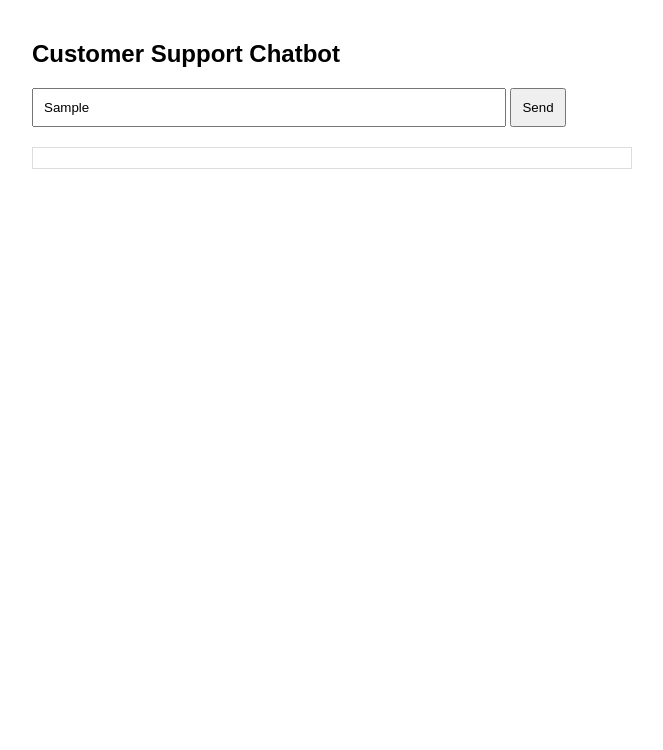
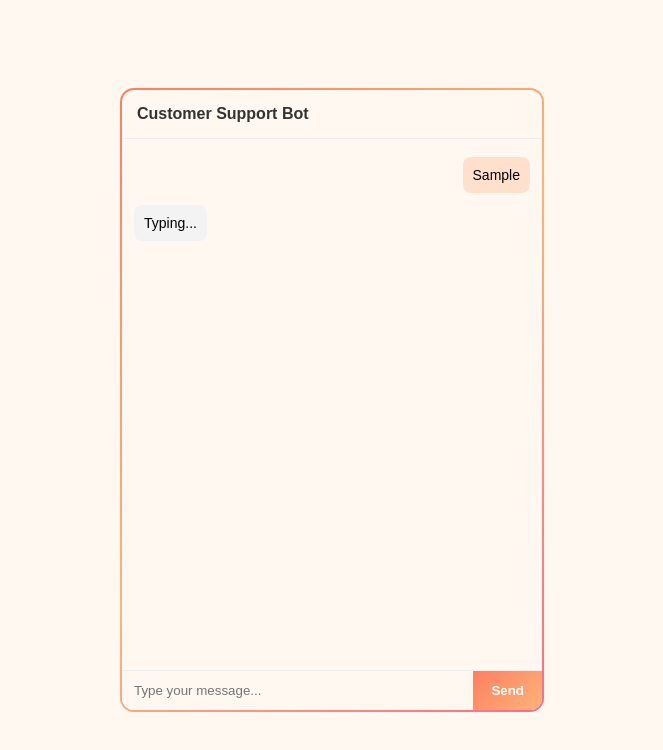
Before and after one commit to shivamkumar359/Fai_in_Session_practical_Assignment_submission, a plain HTML site: page index.html in a window 1280 px wide. Both pictures are taken after typing "Sample" into the empty fields and a click on the button "Send". Shown: the whole page, without its empty margins (308-971 px from the left). Drawn offline with Linux system fonts and the light colour scheme; no server answers.

Commit message:
Refactor HTML structure and styles for chatbot

```diff
--- a/index.html
+++ b/index.html
@@ -2,39 +2,136 @@
 <html>
 <head>
   <title>Customer Support Bot</title>
+
   <style>
     body {
+      margin: 0;
       font-family: Arial;
-      max-width: 600px;
-      margin: 40px auto;
+      background: #fff8f0; /* light cream */
+      display: flex;
+      justify-content: center;
+      align-items: center;
+      height: 100vh;
     }
+
+    /* Gradient border wrapper */
+    .chat-wrapper {
+      padding: 2px;
+      border-radius: 14px;
+      background: linear-gradient(135deg, #ff7e5f, #feb47b, #ff6a88);
+    }
+
+    .chat-container {
+      width: 420px;
+      height: 620px;
+      background: #fff8f0; /* cream */
+      border-radius: 12px;
+      display: flex;
+      flex-direction: column;
+      overflow: hidden;
+    }
+
+    .chat-header {
+      padding: 15px;
+      font-weight: bold;
+      color: #333;
+      border-bottom: 1px solid #eee;
+    }
+
+    .chat-box {
+      flex: 1;
+      padding: 12px;
+      overflow-y: auto;
+      display: flex;
+      flex-direction: column;
+    }
+
+    .message {
+      margin: 6px 0;
+      padding: 10px;
+      border-radius: 8px;
+      max-width: 75%;
+      white-space: pre-wrap;
+      font-size: 14px;
+    }
+
+    .user {
+      background: #ffe0cc;
+      align-self: flex-end;
+    }
+
+    .bot {
+      background: #f3f3f3;
+      align-self: flex-start;
+    }
+
+    .chat-input {
+      display: flex;
+      border-top: 1px solid #eee;
+    }
+
     input {
-      width: 75%;
-      padding: 10px;
+      flex: 1;
+      padding: 12px;
+      border: none;
+      outline: none;
+      background: #fff8f0;
     }
+
+    /* Gradient button */
     button {
-      padding: 10px;
+      padding: 12px 18px;
+      border: none;
+      cursor: pointer;
+      color: white;
+      font-weight: bold;
+      background: linear-gradient(135deg, #ff7e5f, #feb47b);
     }
-    #output {
-      margin-top: 20px;
-      white-space: pre-wrap;
-      border: 1px solid #ddd;
-      padding: 10px;
+
+    button:hover {
+      opacity: 0.9;
     }
   </style>
 </head>
+
 <body>
 
-<h2>Customer Support Chatbot</h2>
+<div class="chat-wrapper">
+  <div class="chat-container">
 
-<input id="input" placeholder="Ask something..." />
+    <div class="chat-header">
+      Customer Support Bot
+    </div>
+
+    <div id="chat" class="chat-box"></div>
+
+    <div class="chat-input">
+      <input id="input" placeholder="Type your message..." />
       <button onclick="send()">Send</button>
+    </div>
 
-<div id="output"></div>
+  </div>
+</div>
 
 <script>
+function addMessage(text, type) {
+  const chat = document.getElementById("chat");
+  const msg = document.createElement("div");
+  msg.className = "message " + type;
+  msg.innerText = text;
+  chat.appendChild(msg);
+  chat.scrollTop = chat.scrollHeight;
+}
+
 async function send() {
-    const input = document.getElementById("input").value;
+  const inputBox = document.getElementById("input");
+  const userText = inputBox.value.trim();
+  if (!userText) return;
+
+  addMessage(userText, "user");
+  inputBox.value = "";
+
+  addMessage("Typing...", "bot");
 
   const response = await fetch(
     "https://cloud.flowiseai.com/api/v1/prediction/7628b72c-7d41-4d5f-8c7c-e9ead8be7907",
@@ -43,14 +140,21 @@ async function send() {
       headers: {
         "Content-Type": "application/json"
       },
-            body: JSON.stringify({ question: input })
+      body: JSON.stringify({ question: userText })
     }
   );
 
   const result = await response.json();
 
-    document.getElementById("output").innerText = result.text;
+  const chat = document.getElementById("chat");
+  chat.lastChild.remove();
+
+  addMessage(result.text, "bot");
 }
+
+document.getElementById("input").addEventListener("keypress", function(e) {
+  if (e.key === "Enter") send();
+});
 </script>
 
 </body>
```
Lines whose indentation alone changed are shown as unchanged.
